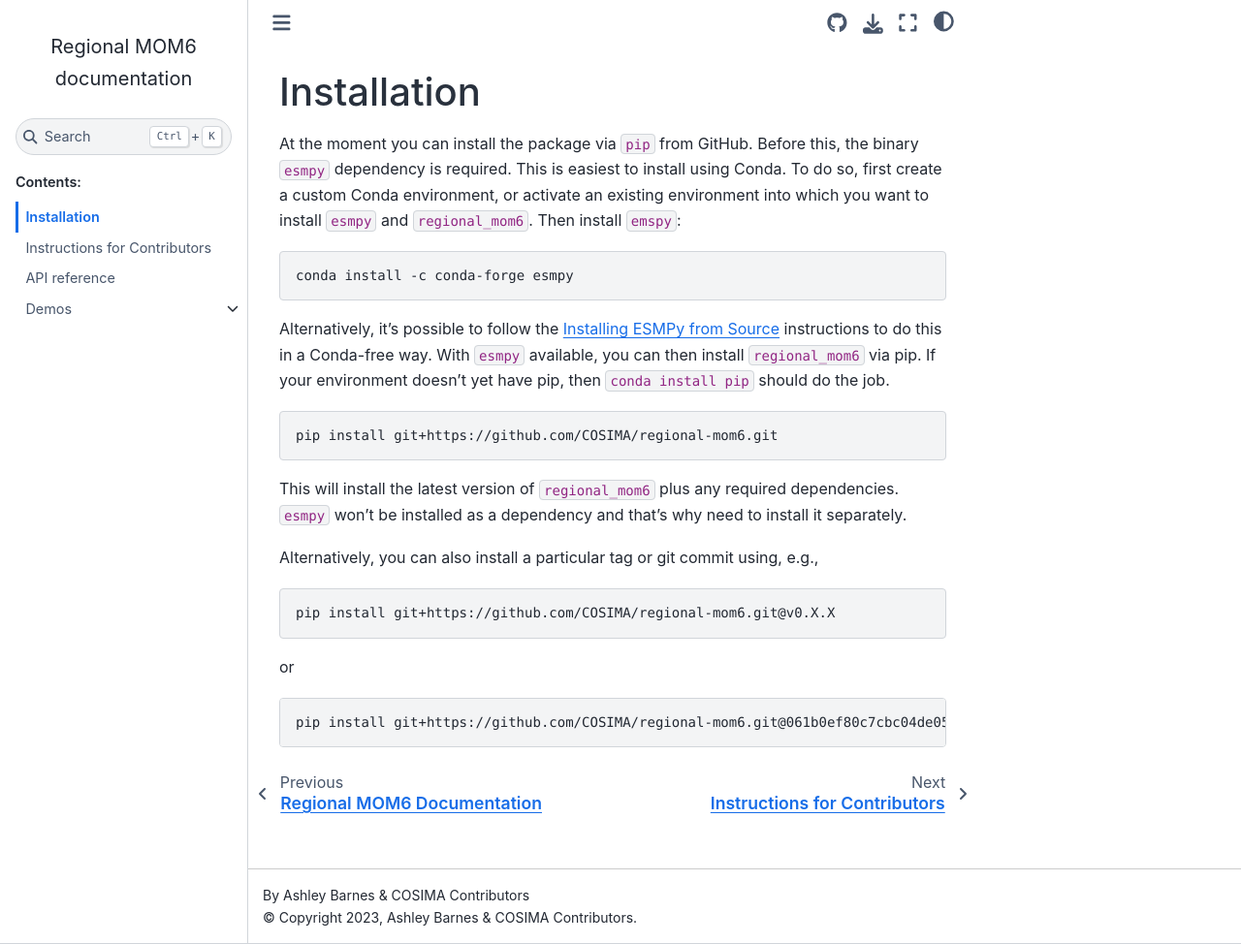
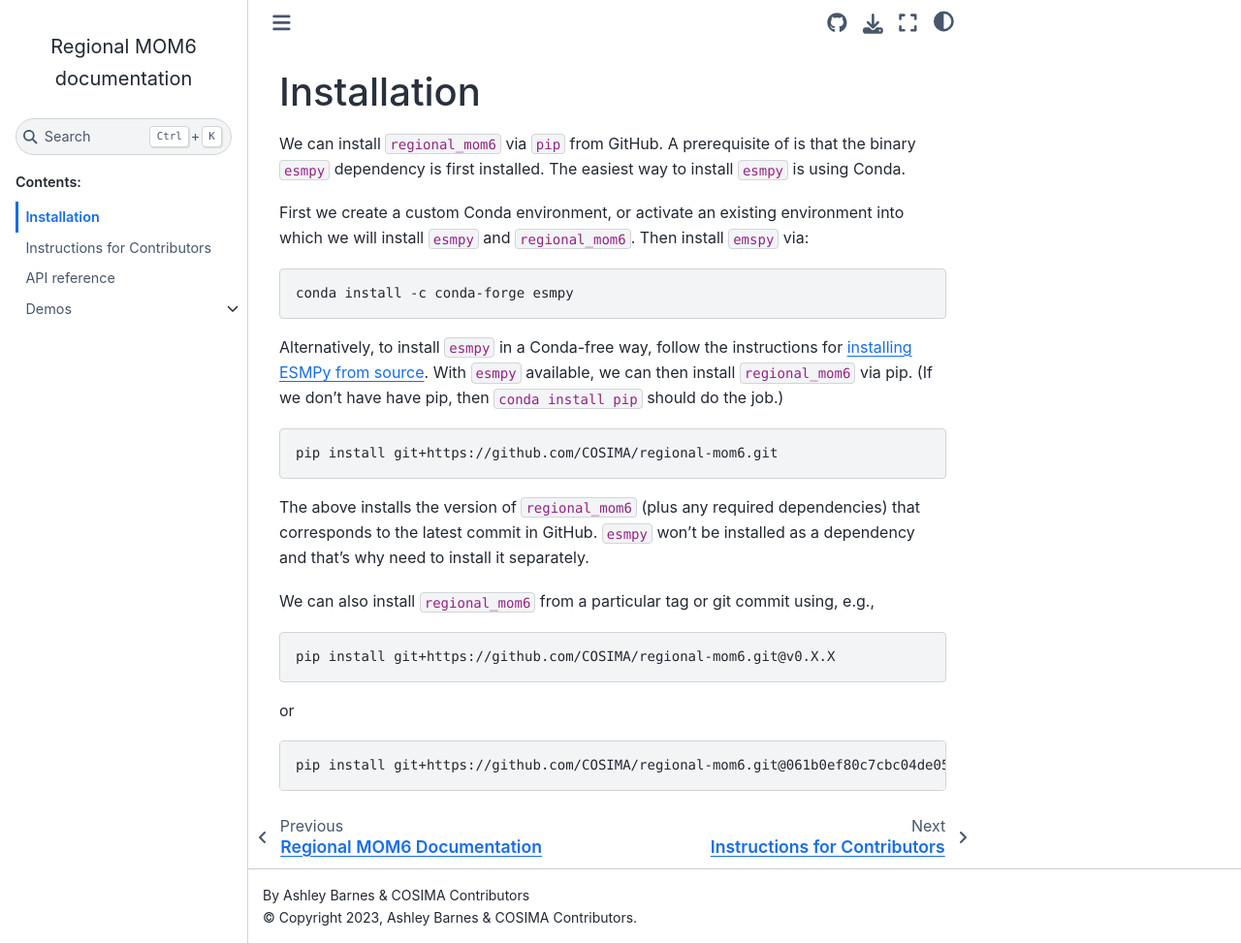
Before and after one commit to COSIMA/regional-mom6, a Sphinx documentation site: the page built from docs/installation.md, in a window 1280 px wide and 974 px high. Shown: the whole window at 97% size. Built offline with Sphinx 7.4.7 and the Sphinx Book theme 1.1.4, drawn with Linux system fonts in a browser that asks for light colours; pages that are not in the unit, such as notebooks, are missing from menus.

Commit message:
Update installation.md

````diff
--- a/docs/installation.md
+++ b/docs/installation.md
@@ -1,29 +1,30 @@
 Installation
 ============
 
-At the moment you can install the package via `pip` from
-GitHub. Before this, the binary `esmpy` dependency is required. This
-is easiest to install using Conda. To do so, first create a custom
-Conda environment, or activate an existing environment into which you
-want to install `esmpy` and `regional_mom6`. Then install `emspy`:
+We can install `regional_mom6` via `pip` from GitHub. A prerequisite of is that the binary `esmpy`
+dependency is first installed. The easiest way to install `esmpy` is using Conda.
+
+First we create a custom Conda environment, or activate an existing environment into which we
+will install `esmpy` and `regional_mom6`. Then install `emspy` via:
 
 ```{code-block} bash
 conda install -c conda-forge esmpy
 ```
 
-Alternatively, it's possible to follow the [Installing ESMPy from
-Source](https://earthsystemmodeling.org/esmpy_doc/release/latest/html/install.html#installing-esmpy-from-source)
-instructions to do this in a Conda-free way. With `esmpy` available, you can then install
-`regional_mom6` via pip. If your environment doesn't yet have pip, then `conda install pip` should do the job.
+Alternatively, to install `esmpy` in a Conda-free way, follow the instructions for [installing ESMPy from
+source](https://earthsystemmodeling.org/esmpy_doc/release/latest/html/install.html#installing-esmpy-from-source).
+With `esmpy` available, we can then install `regional_mom6` via pip. (If we don't have have pip, then `conda install pip`
+should do the job.)
 
 ```{code-block} bash
 pip install git+https://github.com/COSIMA/regional-mom6.git
 ```
 
-This will install the latest version of `regional_mom6` plus any required dependencies.
-`esmpy` won't be installed as a dependency and that's why need to install it separately.
+The above installs the version of `regional_mom6` (plus any required dependencies) that corresponds
+to the latest commit in GitHub. `esmpy` won't be installed as a dependency and that's why need to
+install it separately.
 
-Alternatively, you can also install a particular tag or git commit using, e.g.,
+We can also install `regional_mom6` from a particular tag or git commit using, e.g.,
 
 ```{code-block} bash
 pip install git+https://github.com/COSIMA/regional-mom6.git@v0.X.X
````
